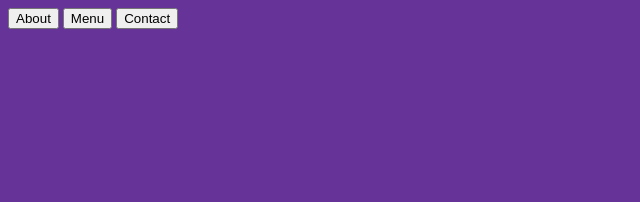
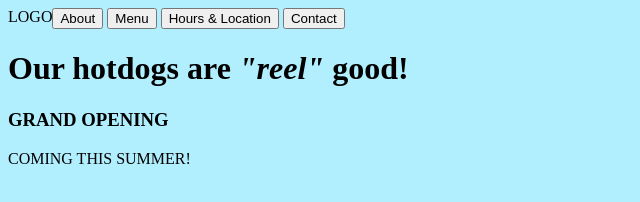
Before and after one commit to kmmoody212/reel-good-dogs, a website built with webpack: page src/template.html in a window 1280 px wide. Shown: the whole page, without its empty margins (0-640 px from the left). Built offline with nearby package versions, Linux system fonts and the light colour scheme.

Commit message:
Playing around with basic site design

```diff
--- a/src/index.js
+++ b/src/index.js
@@ -1,3 +1 @@
 import "./styles.css";
-
-console.log(alert("It's working!"));
--- a/src/styles.css
+++ b/src/styles.css
@@ -1,3 +1,7 @@
 body {
-    background-color: rebeccapurple;
+    background-color: rgb(177, 239, 255);
 }
+
+header {
+    display: flex;
+}
--- a/src/template.html
+++ b/src/template.html
@@ -8,14 +8,24 @@
 <body>
 
     <header>
+        <div>LOGO</div>
         <nav>
             <button id="about">About</button>
             <button id="menu">Menu</button>
+            <button id="hours">Hours & Location</button>
             <button id="contact">Contact</button>
         </nav>
     </header>
 
-    <div id="content"></div>
+    <div id="content">
+        <h1>Our hotdogs are <i>"reel"</i> good!</h1>
+        <article>
+            <h3>GRAND OPENING</h3>
+            <p>COMING THIS SUMMER!</p>
+        </article>
+
+
+    </div>
 
 </body>
 </html>
```
